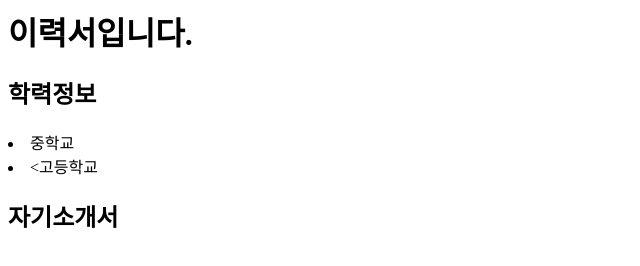
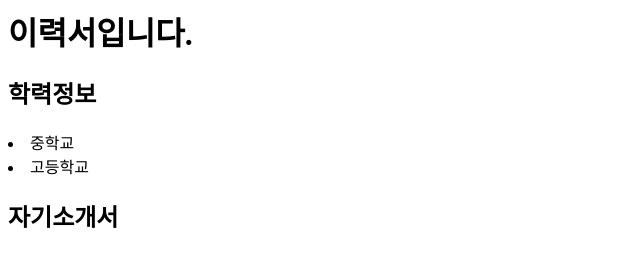
Before and after one commit to baewonje/embedded, a plain HTML site: page docs/resume2.html in a window 1280 px wide. Shown: the full height of the page, 0-640 px from the left. Drawn offline with Linux system fonts and the light colour scheme.

Commit message:
Update resume2.html

```diff
--- a/docs/resume2.html
+++ b/docs/resume2.html
@@ -4,7 +4,7 @@
 <h2>학력정보</h2>
 <u1>
 <li>중학교</li>
-<li><고등학교</li>
+<li>고등학교</li>
 </u1>
 <h2>자기소개서</h2>
 </body>
```
